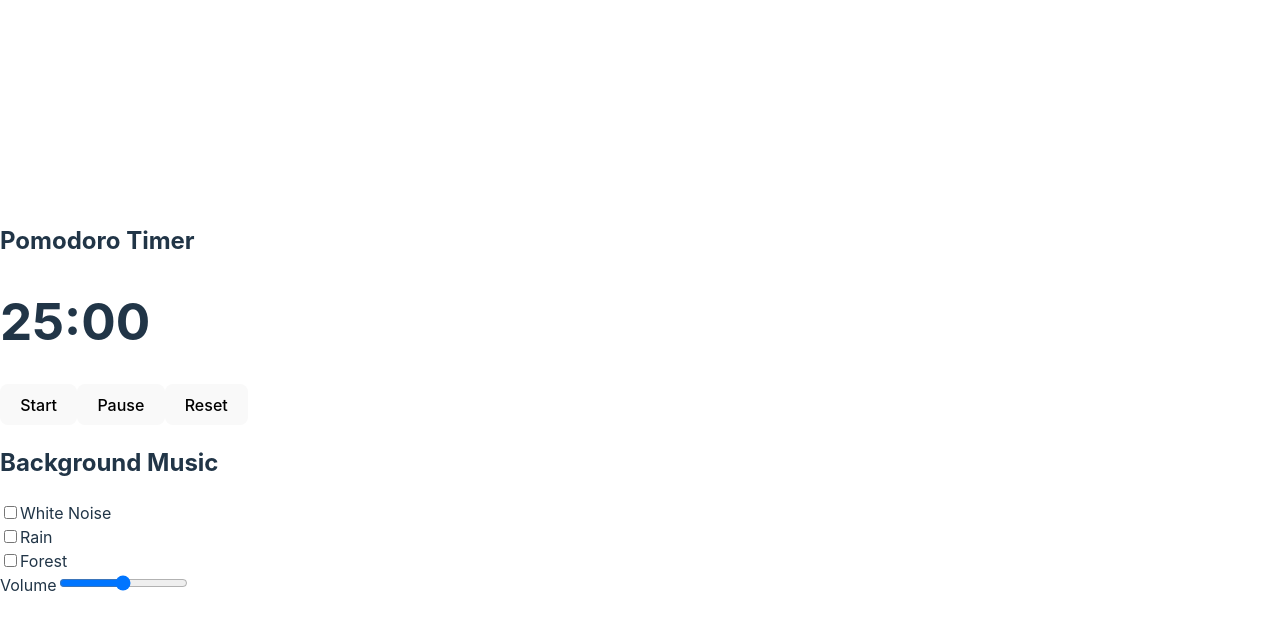
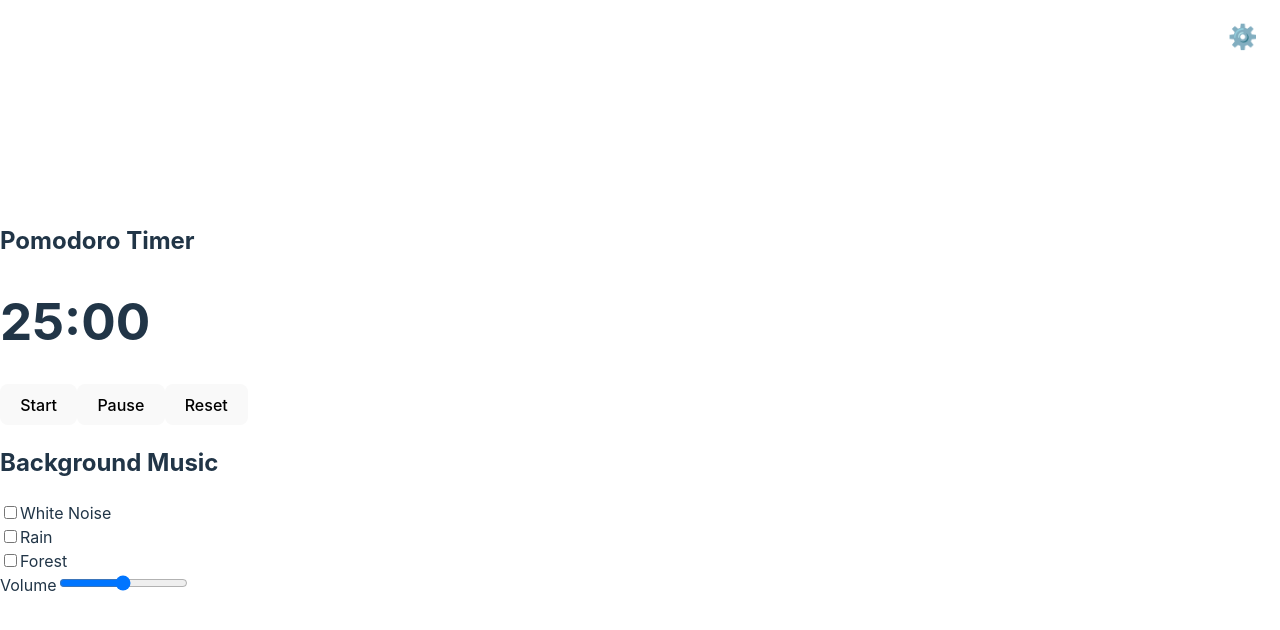
Before and after one commit to Jiangjia2036/pomodoro-study-timer, a React (Vite) app: page / in a window 1280 px wide. Shown: the top 630 px of the page. Built offline with nearby package versions, Linux system fonts and the light colour scheme.

Commit message:
Added code for the css and jsx of the settings. Added functionality for change the work and short/long break duration. Additionally added functionality/code for changing the background color

```diff
--- a/src/components/Settings.css
+++ b/src/components/Settings.css
@@ -0,0 +1,48 @@
+.settings-wrapper {
+  position: absolute;
+  top: 1rem;
+  right: 1rem;
+}
+
+.settings-toggle {
+  background: none;
+  border: none;
+  font-size: 1.5rem;
+  cursor: pointer;
+  padding: 0.4rem;
+}
+
+.settings-panel {
+  position: absolute;
+  top: 2.8rem;
+  right: 0;
+  background-color: #1a1a1a;
+  border: 1px solid #333;
+  border-radius: 8px;
+  padding: 1rem;
+  min-width: 220px;
+  box-shadow: 0 4px 12px rgba(0, 0, 0, 0.4);
+  z-index: 10;
+}
+
+.settings-field {
+  display: flex;
+  flex-direction: column;
+  margin-bottom: 0.75rem;
+}
+
+.settings-field label {
+  font-size: 0.85rem;
+  margin-bottom: 0.25rem;
+}
+
+.settings-field input {
+  padding: 0.3rem;
+  border-radius: 4px;
+  border: 1px solid #444;
+  background: #2a2a2a;
+  color: white;
+}
+.settings-field-center {
+  align-items: center;
+}
--- a/src/components/Settings.jsx
+++ b/src/components/Settings.jsx
@@ -1,7 +1,45 @@
-function Settings() {
+import { useState } from "react";
+import "./Settings.css";
+
+function Settings({ bgColor, setBgColor }) {
+  const [isOpen, setIsOpen] = useState(false);
+
   return (
-    <div>
-      {/* Settings Panel*/}
+    <div className="settings-wrapper">
+      <button className="settings-toggle" onClick={() => setIsOpen(!isOpen)}>
+        ⚙️
+      </button>
+
+      {isOpen && (
+        <div className="settings-panel">
+          <h3>Settings</h3>
+
+          <div className="settings-field">
+            <label>Work Duration </label>
+            <input type="number" defaultValue={25} min="1" />
+          </div>
+
+          <div className="settings-field">
+            <label>Short Break </label>
+            <input type="number" defaultValue={5} min="1" />
+          </div>
+
+          <div className="settings-field">
+            <label>Long Break </label>
+            <input type="number" defaultValue={15} min="1" />
+          </div>
+
+          <div className="settings-field settings-field-center">
+            <label>Background Color</label>
+            <input
+
+              type="color"
+              value={bgColor}
+              onChange={(e) => setBgColor(e.target.value)}
+            />
+          </div>
+        </div>
+      )}
     </div>
   );
 }
```
